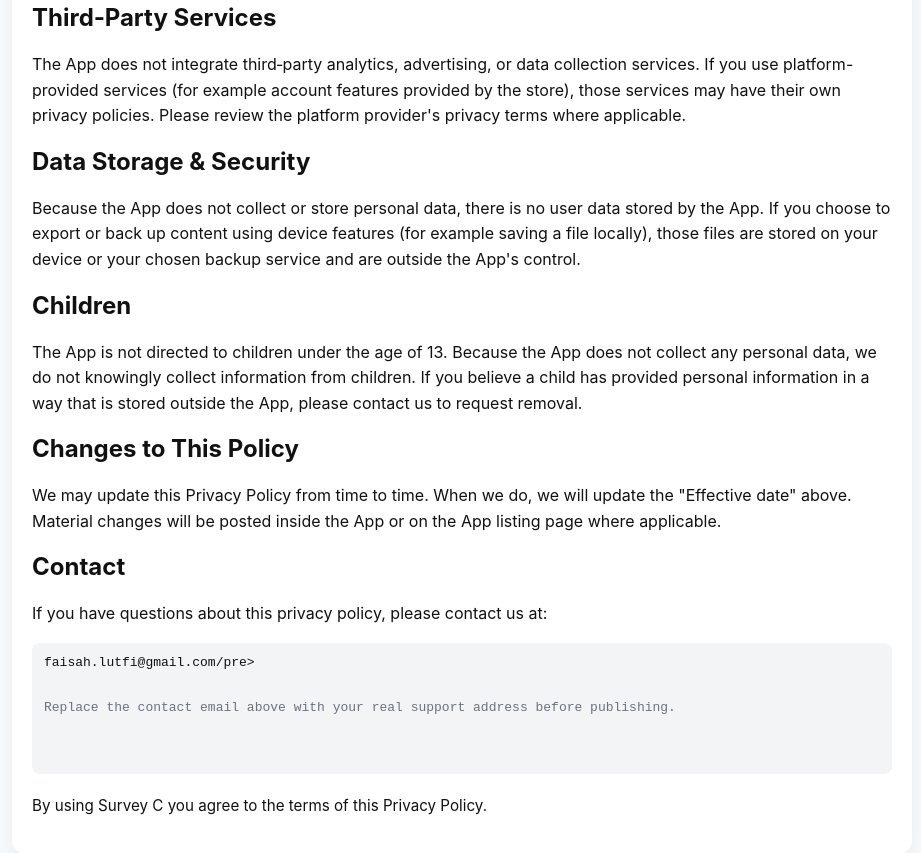
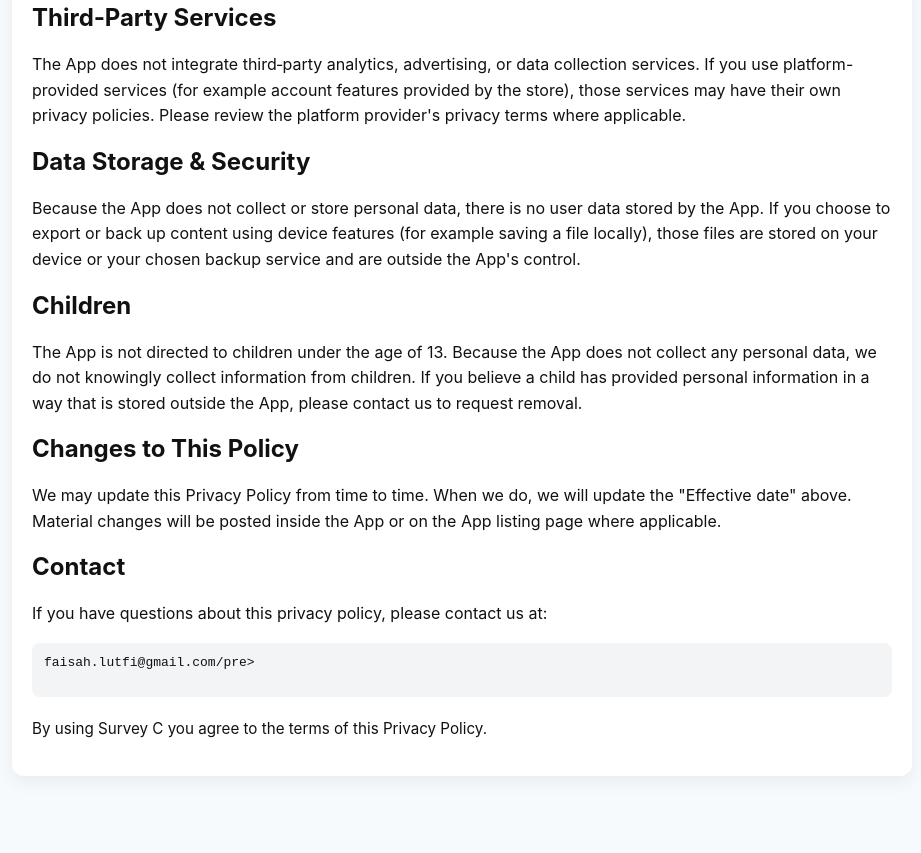
Before and after one commit to lutfifaisah/SurveyC, a plain HTML site: page index.html in a window 1280 px wide. Shown: the part 678-1531 px from the top of the page, without its empty margins (178-1099 px from the left). Drawn offline with Linux system fonts and the light colour scheme.

Commit message:
Update index.html

```diff
--- a/index.html
+++ b/index.html
@@ -71,7 +71,6 @@
         <h2>Contact</h2>
         <p>If you have questions about this privacy policy, please contact us at:</p>
         <pre>faisah.lutfi@gmail.com/pre>
-        <p class="muted">Replace the contact email above with your real support address before publishing.</p>
       </section>
 
       <footer>
```
